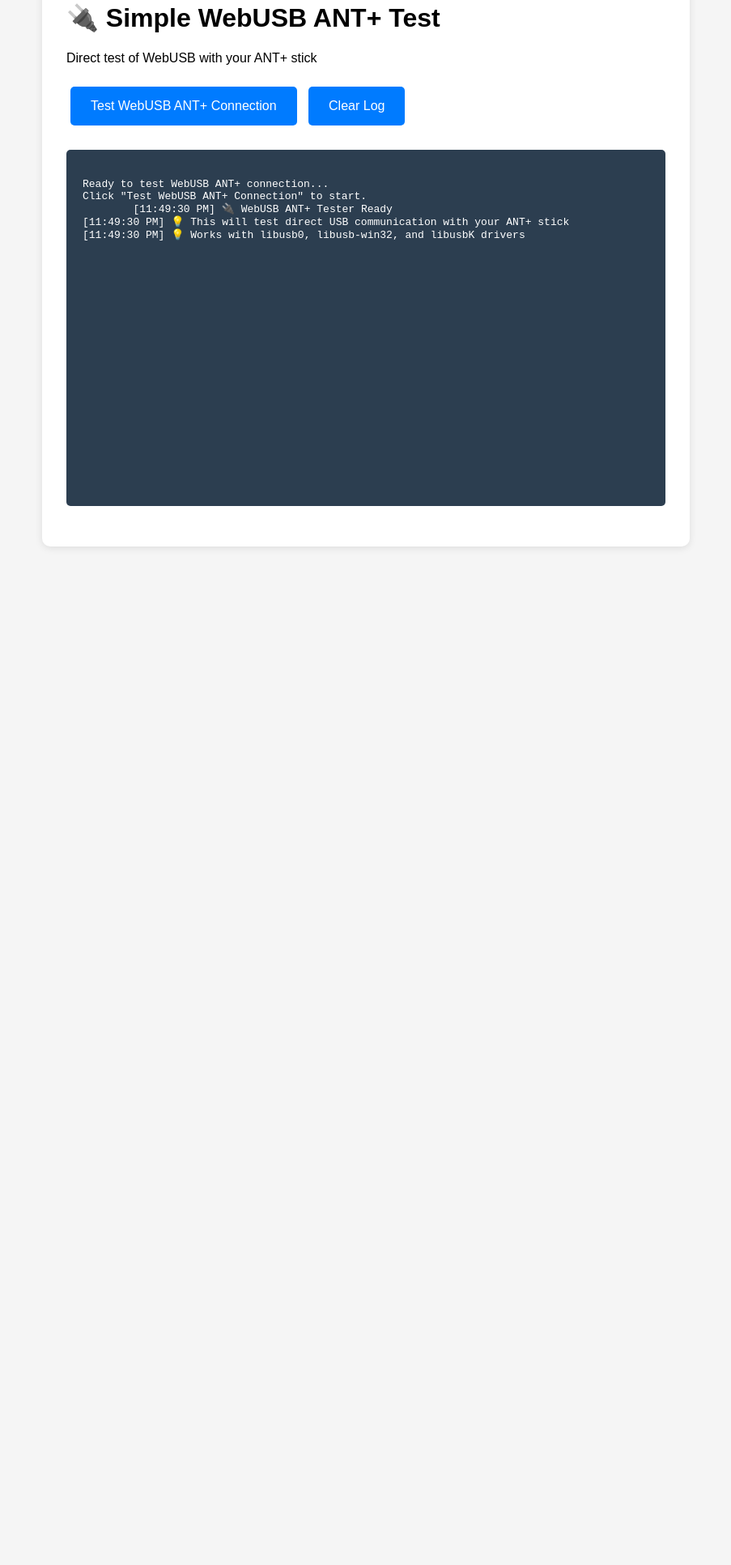
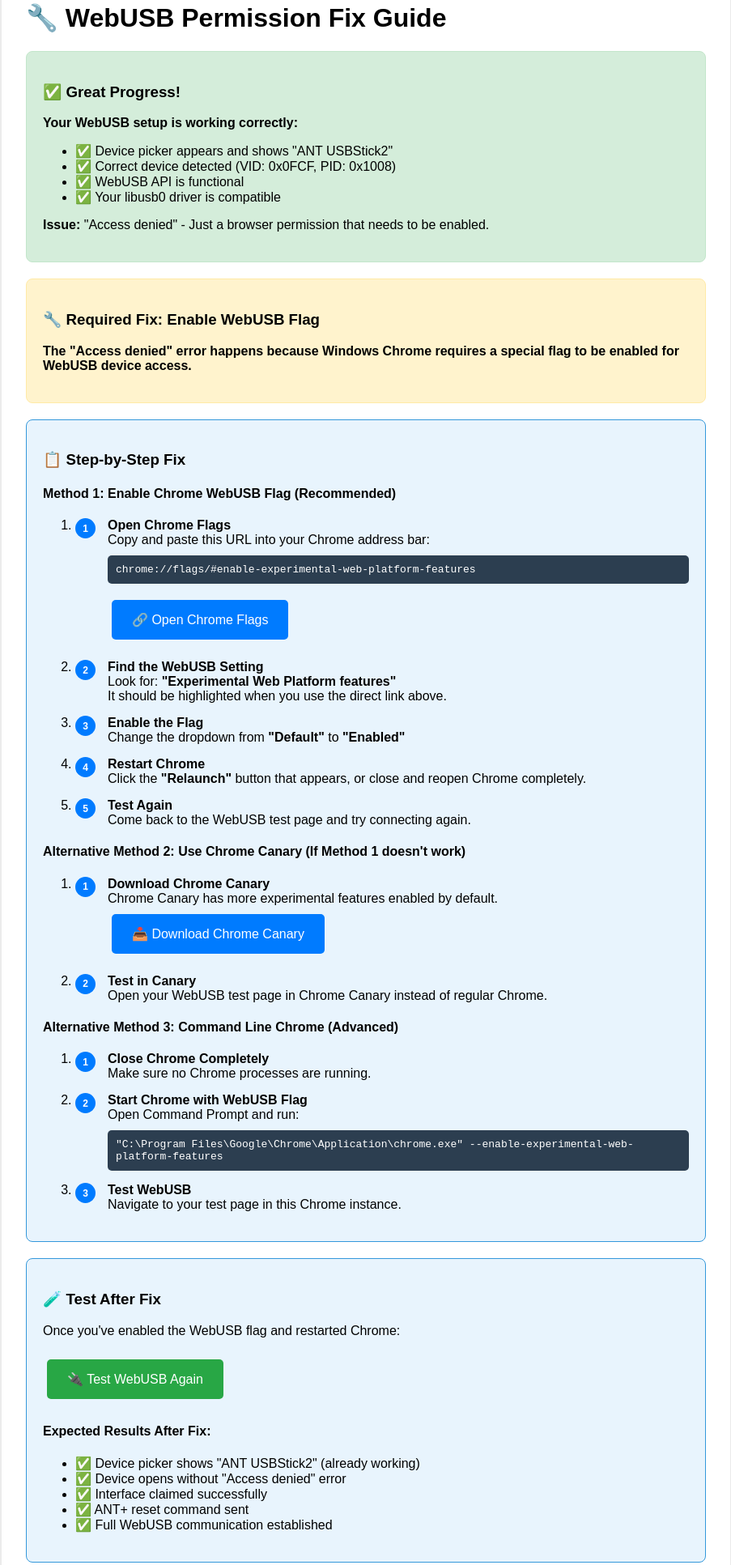
Before and after one commit to divergentinc2021/ANTicP, a plain HTML site: page index.html in a window 1280 px wide. Shown: the part 68-2001 px from the top of the page at 81% size, without its empty margins (188-1091 px from the left). Before the commit the page ends 800 px from the top, so only its background shows below. Drawn offline with Linux system fonts and the light colour scheme.

Commit message:
updated ANT via usb com

```diff
--- a/index.html
+++ b/index.html
@@ -3,11 +3,11 @@
 <head>
     <meta charset="UTF-8">
     <meta name="viewport" content="width=device-width, initial-scale=1.0">
-    <title>Simple WebUSB ANT+ Test</title>
+    <title>WebUSB Permission Fix Guide</title>
     <style>
         body {
             font-family: Arial, sans-serif;
-            max-width: 800px;
+            max-width: 900px;
             margin: 0 auto;
             padding: 20px;
             background: #f5f5f5;
@@ -18,6 +18,35 @@
             border-radius: 10px;
             box-shadow: 0 2px 10px rgba(0,0,0,0.1);
         }
+        .success-box {
+            background: #d4edda;
+            border: 1px solid #c3e6cb;
+            border-radius: 8px;
+            padding: 20px;
+            margin: 20px 0;
+        }
+        .fix-box {
+            background: #fff3cd;
+            border: 1px solid #ffeaa7;
+            border-radius: 8px;
+            padding: 20px;
+            margin: 20px 0;
+        }
+        .step-box {
+            background: #e8f4fd;
+            border: 1px solid #3498db;
+            border-radius: 8px;
+            padding: 20px;
+            margin: 20px 0;
+        }
+        .code {
+            background: #2c3e50;
+            color: white;
+            padding: 10px;
+            border-radius: 5px;
+            font-family: monospace;
+            margin: 10px 0;
+        }
         .btn {
             background: #007bff;
             color: white;
@@ -27,175 +56,169 @@
             cursor: pointer;
             font-size: 16px;
             margin: 10px 5px;
+            text-decoration: none;
+            display: inline-block;
         }
         .btn:hover {
             background: #0056b3;
         }
-        .log {
-            background: #2c3e50;
+        .btn-success {
+            background: #28a745;
+        }
+        .btn-success:hover {
+            background: #1e7e34;
+        }
+        .step-list {
+            counter-reset: step-counter;
+        }
+        .step-list li {
+            counter-increment: step-counter;
+            margin-bottom: 15px;
+            position: relative;
+            padding-left: 40px;
+        }
+        .step-list li:before {
+            content: counter(step-counter);
+            position: absolute;
+            left: 0;
+            top: 0;
+            background: #007bff;
             color: white;
-            padding: 20px;
-            border-radius: 5px;
-            font-family: monospace;
-            height: 400px;
-            overflow-y: auto;
-            white-space: pre-wrap;
-            margin: 20px 0;
+            width: 25px;
+            height: 25px;
+            border-radius: 50%;
+            display: flex;
+            align-items: center;
+            justify-content: center;
+            font-weight: bold;
+            font-size: 12px;
         }
-        .success { color: #28a745; }
-        .error { color: #dc3545; }
-        .info { color: #17a2b8; }
     </style>
 </head>
 <body>
     <div class="container">
-        <h1>🔌 Simple WebUSB ANT+ Test</h1>
-        <p>Direct test of WebUSB with your ANT+ stick</p>
+        <h1>🔧 WebUSB Permission Fix Guide</h1>
 
-        <button class="btn" onclick="testWebUSB()">Test WebUSB ANT+ Connection</button>
-        <button class="btn" onclick="clearLog()">Clear Log</button>
+        <div class="success-box">
+            <h3>✅ Great Progress!</h3>
+            <p><strong>Your WebUSB setup is working correctly:</strong></p>
+            <ul>
+                <li>✅ Device picker appears and shows "ANT USBStick2"</li>
+                <li>✅ Correct device detected (VID: 0x0FCF, PID: 0x1008)</li>
+                <li>✅ WebUSB API is functional</li>
+                <li>✅ Your libusb0 driver is compatible</li>
+            </ul>
+            <p><strong>Issue:</strong> "Access denied" - Just a browser permission that needs to be enabled.</p>
+        </div>
 
-        <div class="log" id="log">
-Ready to test WebUSB ANT+ connection...
-Click "Test WebUSB ANT+ Connection" to start.
+        <div class="fix-box">
+            <h3>🔧 Required Fix: Enable WebUSB Flag</h3>
+            <p><strong>The "Access denied" error happens because Windows Chrome requires a special flag to be enabled for WebUSB device access.</strong></p>
+        </div>
+
+        <div class="step-box">
+            <h3>📋 Step-by-Step Fix</h3>
+
+            <h4>Method 1: Enable Chrome WebUSB Flag (Recommended)</h4>
+            <ol class="step-list">
+                <li>
+                    <strong>Open Chrome Flags</strong><br>
+                    Copy and paste this URL into your Chrome address bar:<br>
+                    <div class="code">chrome://flags/#enable-experimental-web-platform-features</div>
+                    <a href="chrome://flags/#enable-experimental-web-platform-features" class="btn">🔗 Open Chrome Flags</a>
+                </li>
+                <li>
+                    <strong>Find the WebUSB Setting</strong><br>
+                    Look for: <strong>"Experimental Web Platform features"</strong><br>
+                    It should be highlighted when you use the direct link above.
+                </li>
+                <li>
+                    <strong>Enable the Flag</strong><br>
+                    Change the dropdown from <strong>"Default"</strong> to <strong>"Enabled"</strong>
+                </li>
+                <li>
+                    <strong>Restart Chrome</strong><br>
+                    Click the <strong>"Relaunch"</strong> button that appears, or close and reopen Chrome completely.
+                </li>
+                <li>
+                    <strong>Test Again</strong><br>
+                    Come back to the WebUSB test page and try connecting again.
+                </li>
+            </ol>
+
+            <h4>Alternative Method 2: Use Chrome Canary (If Method 1 doesn't work)</h4>
+            <ol class="step-list">
+                <li>
+                    <strong>Download Chrome Canary</strong><br>
+                    Chrome Canary has more experimental features enabled by default.<br>
+                    <a href="https://www.google.com/chrome/canary/" class="btn" target="_blank">📥 Download Chrome Canary</a>
+                </li>
+                <li>
+                    <strong>Test in Canary</strong><br>
+                    Open your WebUSB test page in Chrome Canary instead of regular Chrome.
+                </li>
+            </ol>
+
+            <h4>Alternative Method 3: Command Line Chrome (Advanced)</h4>
+            <ol class="step-list">
+                <li>
+                    <strong>Close Chrome Completely</strong><br>
+                    Make sure no Chrome processes are running.
+                </li>
+                <li>
+                    <strong>Start Chrome with WebUSB Flag</strong><br>
+                    Open Command Prompt and run:<br>
+                    <div class="code">"C:\Program Files\Google\Chrome\Application\chrome.exe" --enable-experimental-web-platform-features</div>
+                </li>
+                <li>
+                    <strong>Test WebUSB</strong><br>
+                    Navigate to your test page in this Chrome instance.
+                </li>
+            </ol>
+        </div>
+
+        <div class="step-box">
+            <h3>🧪 Test After Fix</h3>
+            <p>Once you've enabled the WebUSB flag and restarted Chrome:</p>
+            <button class="btn btn-success" onclick="testWebUSBAgain()">🔌 Test WebUSB Again</button>
+
+            <h4>Expected Results After Fix:</h4>
+            <ul>
+                <li>✅ Device picker shows "ANT USBStick2" (already working)</li>
+                <li>✅ Device opens without "Access denied" error</li>
+                <li>✅ Interface claimed successfully</li>
+                <li>✅ ANT+ reset command sent</li>
+                <li>✅ Full WebUSB communication established</li>
+            </ul>
+        </div>
+
+        <div class="success-box">
+            <h3>🎯 Why This Fix Works</h3>
+            <p><strong>Technical Explanation:</strong></p>
+            <ul>
+                <li>WebUSB is still an "experimental" web standard</li>
+                <li>Chrome requires explicit permission for USB device access</li>
+                <li>Windows has additional security restrictions for USB access</li>
+                <li>The experimental flag bypasses these restrictions</li>
+                <li>Your libusb0 driver provides the necessary USB interface</li>
+            </ul>
+
+            <p><strong>After this fix:</strong></p>
+            <ul>
+                <li>🔌 Direct USB communication with ANT+ stick</li>
+                <li>📡 Full ANT+ protocol support</li>
+                <li>⚡ Lower latency than serial communication</li>
+                <li>🔧 No driver changes needed</li>
+                <li>✅ No conflicts with other ANT+ software</li>
+            </ul>
         </div>
     </div>
 
-    <script type="module">
-        function log(message, type = 'info') {
-            const logEl = document.getElementById('log');
-            const timestamp = new Date().toLocaleTimeString();
-            const logMessage = `[${timestamp}] ${message}`;
-            logEl.textContent += logMessage + '\n';
-            logEl.scrollTop = logEl.scrollHeight;
-            console.log(logMessage);
+    <script>
+        function testWebUSBAgain() {
+            // Open the simple test page
+            window.open('simple-webusb-test.html', '_blank');
         }
-
-        async function testWebUSBConnection() {
-            log('🔍 Starting WebUSB ANT+ test...');
-
-            // Check WebUSB API availability
-            if (!navigator.usb) {
-                log('❌ WebUSB API not supported. Use Chrome 61+ or Edge 79+', 'error');
-                return;
-            }
-            log('✅ WebUSB API available');
-
-            // Check HTTPS
-            if (location.protocol !== 'https:' && location.hostname !== 'localhost') {
-                log('❌ HTTPS required for WebUSB', 'error');
-                return;
-            }
-            log('✅ HTTPS/security OK');
-
-            try {
-                log('🔍 Requesting ANT+ USB device...');
-                log('💡 Look for "ANT USB Stick" in the device picker');
-
-                // Request ANT+ device
-                const device = await navigator.usb.requestDevice({
-                    filters: [
-                        { vendorId: 0x0FCF, productId: 0x1008 }, // Your ANT USB Stick 2
-                        { vendorId: 0x0FCF, productId: 0x1009 }, // ANT USB-m Stick
-                        { vendorId: 0x0FCF }, // Any Garmin/Dynastream device
-                    ]
-                });
-
-                log(`✅ Device selected: ${device.productName || 'ANT+ Device'}`);
-                log(`📊 Vendor ID: 0x${device.vendorId.toString(16).padStart(4, '0')}`);
-                log(`📊 Product ID: 0x${device.productId.toString(16).padStart(4, '0')}`);
-
-                // Open device
-                log('🔌 Opening USB device...');
-                await device.open();
-                log('✅ USB device opened');
-
-                // Select configuration
-                if (device.configuration === null) {
-                    await device.selectConfiguration(1);
-                    log('⚙️ Configuration selected');
-                }
-
-                // Claim interface
-                const interface0 = device.configuration.interfaces[0];
-                await device.claimInterface(interface0.interfaceNumber);
-                log(`✅ Interface ${interface0.interfaceNumber} claimed`);
-
-                // Find endpoints
-                const alt = interface0.alternate;
-                const outEndpoint = alt.endpoints.find(ep => ep.direction === 'out' && ep.type === 'bulk');
-                const inEndpoint = alt.endpoints.find(ep => ep.direction === 'in' && ep.type === 'bulk');
-
-                if (!outEndpoint || !inEndpoint) {
-                    throw new Error('Required endpoints not found');
-                }
-
-                log(`📤 OUT Endpoint: ${outEndpoint.endpointNumber}`);
-                log(`📥 IN Endpoint: ${inEndpoint.endpointNumber}`);
-
-                // Send ANT+ reset command
-                log('🔧 Sending ANT+ reset command...');
-                const resetMessage = [0xA4, 0x01, 0x4A, 0x00, 0xEF]; // ANT+ reset
-                await device.transferOut(outEndpoint.endpointNumber, new Uint8Array(resetMessage));
-                log('✅ ANT+ reset command sent');
-
-                // Try to read response
-                log('👂 Listening for ANT+ response...');
-                try {
-                    const result = await device.transferIn(inEndpoint.endpointNumber, 64);
-                    if (result.data && result.data.byteLength > 0) {
-                        const data = new Uint8Array(result.data.buffer);
-                        const hex = Array.from(data).map(b => b.toString(16).padStart(2, '0')).join(' ');
-                        log(`📦 ANT+ Response: ${hex}`);
-                        log('🎉 SUCCESS! WebUSB communication with ANT+ stick working!', 'success');
-                    }
-                } catch (readError) {
-                    log(`⚠️ No immediate response (normal): ${readError.message}`);
-                    log('✅ Basic WebUSB communication established', 'success');
-                }
-
-                // Clean up
-                await device.releaseInterface(interface0.interfaceNumber);
-                await device.close();
-                log('🔌 Device closed successfully');
-                log('');
-                log('🎯 WebUSB ANT+ Test Results:', 'success');
-                log('✅ WebUSB API works with your ANT+ stick');
-                log('✅ libusb0 driver is compatible');
-                log('✅ Direct USB communication established');
-                log('✅ Ready for full ANT+ implementation');
-
-            } catch (error) {
-                log(`❌ WebUSB test failed: ${error.message}`, 'error');
-
-                if (error.name === 'NotFoundError') {
-                    log('💡 No device selected or ANT+ stick not found');
-                    log('  • Make sure ANT+ USB stick is plugged in');
-                    log('  • Look for "ANT USB Stick" in device picker');
-                } else if (error.name === 'SecurityError') {
-                    log('💡 Permission denied');
-                    log('  • Allow USB device access when prompted');
-                    log('  • Try refreshing page if permissions stuck');
-                } else if (error.name === 'NetworkError') {
-                    log('💡 Device may be in use');
-                    log('  • Close other ANT+ software');
-                    log('  • Try unplugging and replugging USB stick');
-                }
-            }
-        }
-
-        function clearLogContent() {
-            document.getElementById('log').textContent = 'Log cleared.\nReady for WebUSB test...\n';
-        }
-
-        // Make functions available globally
-        window.testWebUSB = testWebUSBConnection;
-        window.clearLog = clearLogContent;
-
-        // Initial message
-        log('🔌 WebUSB ANT+ Tester Ready');
-        log('💡 This will test direct USB communication with your ANT+ stick');
-        log('💡 Works with libusb0, libusb-win32, and libusbK drivers');
     </script>
 </body>
 </html>
```
Also changed, not shown: partiallyworkingusbANT.html (added, +201 -0 lines).
